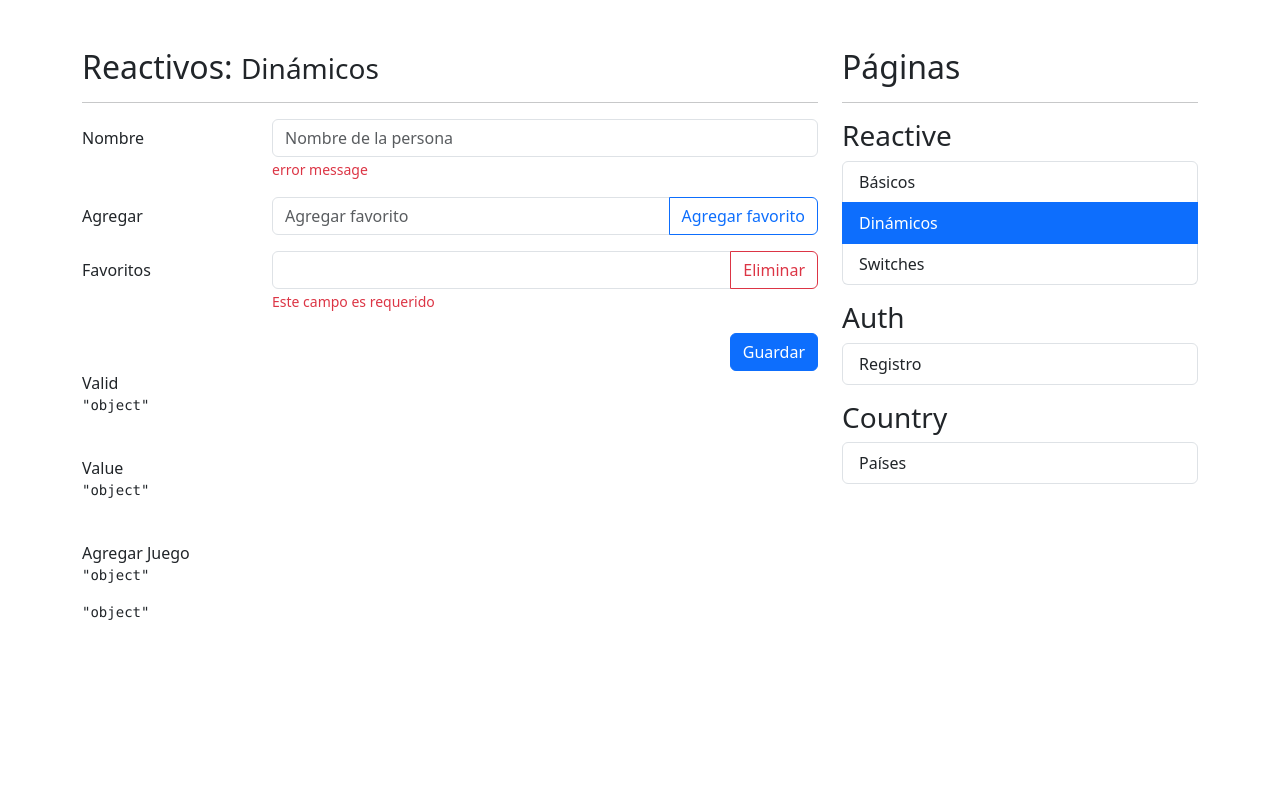
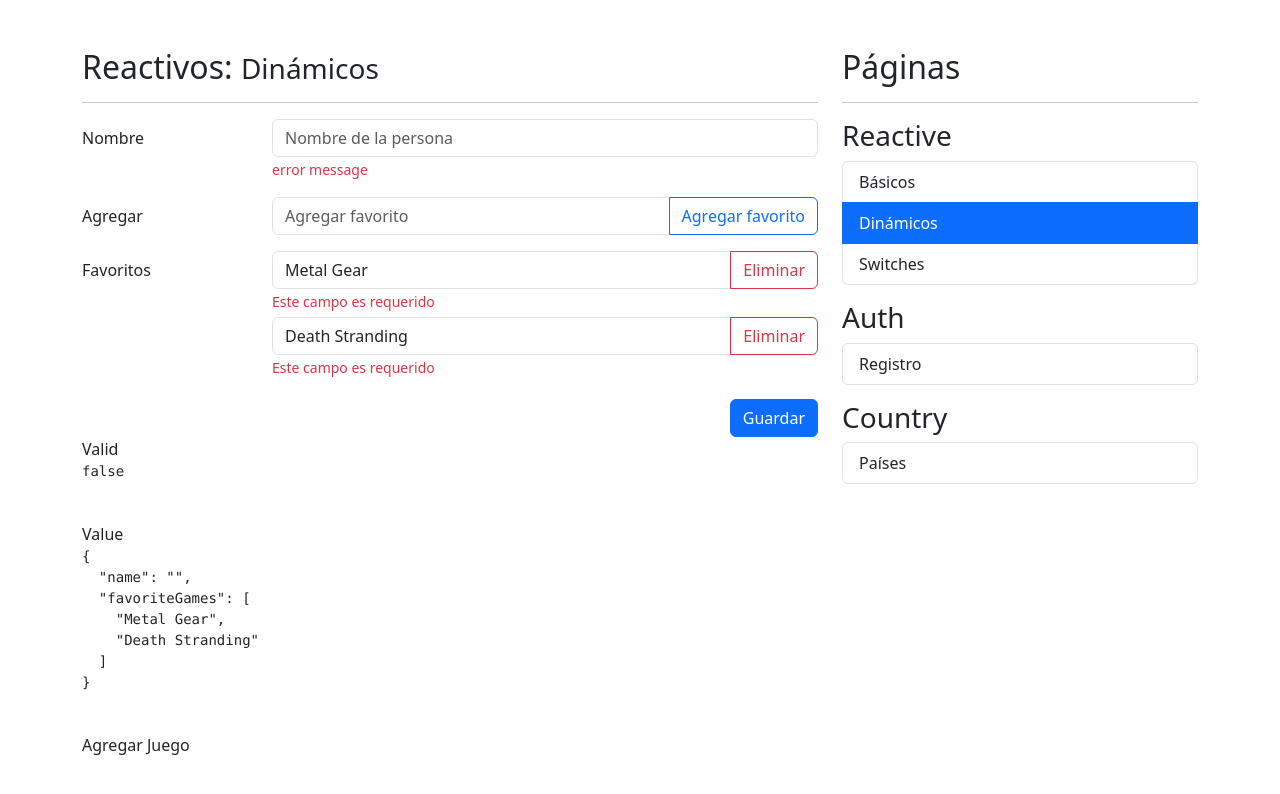
Before and after one commit to bemh1997/forms-app, an Angular app: page /reactive/basic in a window 1280 px wide. Both pictures are taken after a click on the button "Dinámicos". Shown: the top 794 px of the page. Built offline with nearby package versions, Linux system fonts and the light colour scheme.

Commit message:
Formularios dinámicos con arreglos

```diff
--- a/src/app/reactive/pages/dynamic-page.component/dynamic-page.component.html
+++ b/src/app/reactive/pages/dynamic-page.component/dynamic-page.component.html
@@ -1,13 +1,23 @@
-<h2>Reactivos: <small> Dinámicos </small></h2>
+<h2>
+  Reactivos:
+  <small>Dinámicos</small>
+</h2>
 <hr />
 
-<form autocomplete="off">
+<form
+  autocomplete="off"
+  [formGroup]="myForm"
+>
   <!-- Nombre -->
   <div class="mb-3 row">
     <label class="col-sm-3 col-form-label">Nombre</label>
     <div class="col-sm-9">
-      <input class="form-control" placeholder="Nombre de la persona" />
-      <span class="form-text text-danger"> error message </span>
+      <input
+        class="form-control"
+        placeholder="Nombre de la persona"
+        formControlName="name"
+      />
+      <span class="form-text text-danger">error message</span>
     </div>
   </div>
 
@@ -16,9 +26,17 @@
     <label class="col-sm-3 col-form-label">Agregar</label>
     <div class="col-sm-9">
       <div class="input-group">
-        <input class="form-control" placeholder="Agregar favorito" />
+        <input
+          class="form-control"
+          placeholder="Agregar favorito"
+        />
 
-        <button class="btn btn-outline-primary" type="button">Agregar favorito</button>
+        <button
+          class="btn btn-outline-primary"
+          type="button"
+        >
+          Agregar favorito
+        </button>
       </div>
     </div>
   </div>
@@ -26,21 +44,41 @@
   <!-- Lista de Juegos Favoritos -->
   <div class="mb-3 row">
     <label class="col-sm-3 col-form-label">Favoritos</label>
-    <div class="col-sm-9">
-      <div class="mb-1">
-        <div class="input-group">
-          <input class="form-control" />
+    <div
+      class="col-sm-9"
+      formArrayName="favoriteGames"
+    >
+      @for (
+        favoriteGame of favoriteGames.controls;
+        track $index;
+        let index = $index
+      ) {
+        <div class="mb-1">
+          <div class="input-group">
+            <input
+              class="form-control"
+              [formControlName]="index"
+            />
 
-          <button class="btn btn-outline-danger" type="button">Eliminar</button>
+            <button
+              class="btn btn-outline-danger"
+              type="button"
+            >
+              Eliminar
+            </button>
+          </div>
+          <span class="form-text text-danger">Este campo es requerido</span>
         </div>
-        <span class="form-text text-danger"> Este campo es requerido </span>
-      </div>
+      }
     </div>
   </div>
 
   <div class="row">
     <div class="col-sm-12">
-      <button type="submit" class="btn btn-primary float-end">
+      <button
+        type="submit"
+        class="btn btn-primary float-end"
+      >
         <!-- [disabled]="myForm.invalid" -->
         Guardar
       </button>
@@ -49,13 +87,13 @@
 </form>
 
 <span>Valid</span>
-<pre>{{ 'object' | json }}</pre>
+<pre>{{ myForm.valid | json }}</pre>
 <br />
 
 <span>Value</span>
-<pre>{{ 'object' | json }}</pre>
+<pre>{{ myForm.value | json }}</pre>
 <br />
 
 <span>Agregar Juego</span>
-<pre>{{ 'object' | json }}</pre>
-<pre>{{ 'object' | json }}</pre>
+<!-- <pre>{{ myForm | json }}</pre>
+<pre>{{ myForm | json }}</pre> -->
--- a/src/app/reactive/pages/dynamic-page.component/dynamic-page.component.ts
+++ b/src/app/reactive/pages/dynamic-page.component/dynamic-page.component.ts
@@ -1,9 +1,36 @@
 import { JsonPipe } from '@angular/common';
-import { Component } from '@angular/core';
+import { Component, inject } from '@angular/core';
+import {
+  FormArray,
+  FormBuilder,
+  FormGroup,
+  ReactiveFormsModule,
+  Validators,
+} from '@angular/forms';
 
 @Component({
   selector: 'app-dynamic-page',
-  imports: [JsonPipe],
+  imports: [JsonPipe, ReactiveFormsModule],
   templateUrl: './dynamic-page.component.html',
 })
-export class DynamicPageComponent {}
+export class DynamicPageComponent {
+  private fb = inject(FormBuilder);
+
+  myForm: FormGroup = this.fb.group({
+    name: [
+      '',
+      [Validators.required, Validators.minLength(3)],
+    ],
+    favoriteGames: this.fb.array(
+      [
+        ['Metal Gear', Validators.required],
+        ['Death Stranding', Validators.required],
+      ] /**Valor inicial */,
+      Validators.minLength(2),
+    ),
+  });
+
+  get favoriteGames() {
+    return this.myForm.get('favoriteGames') as FormArray;
+  }
+}
```
